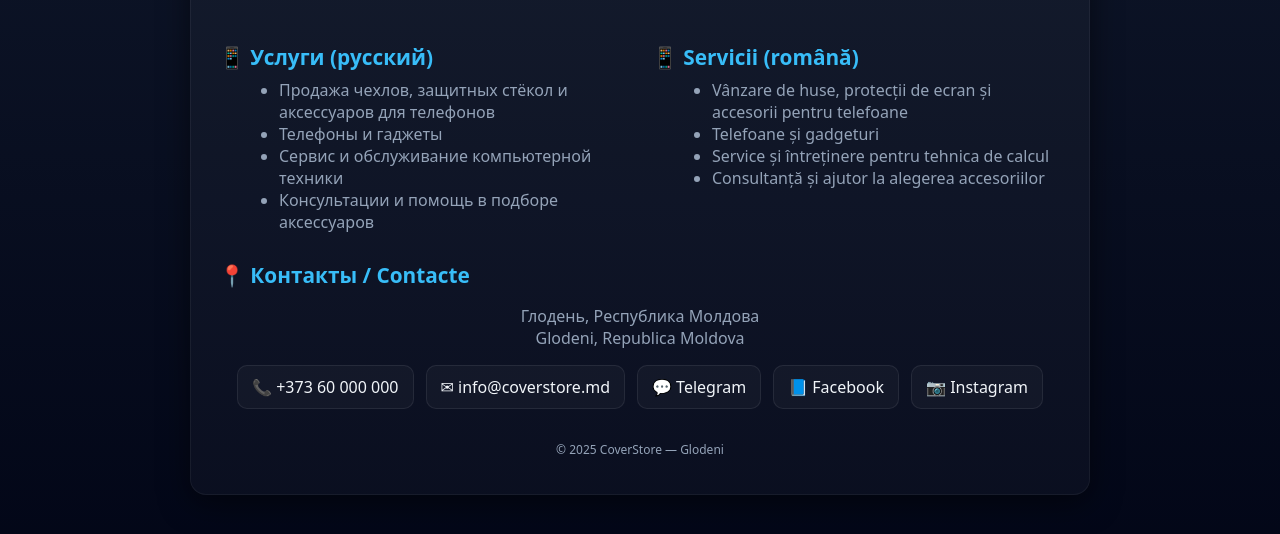
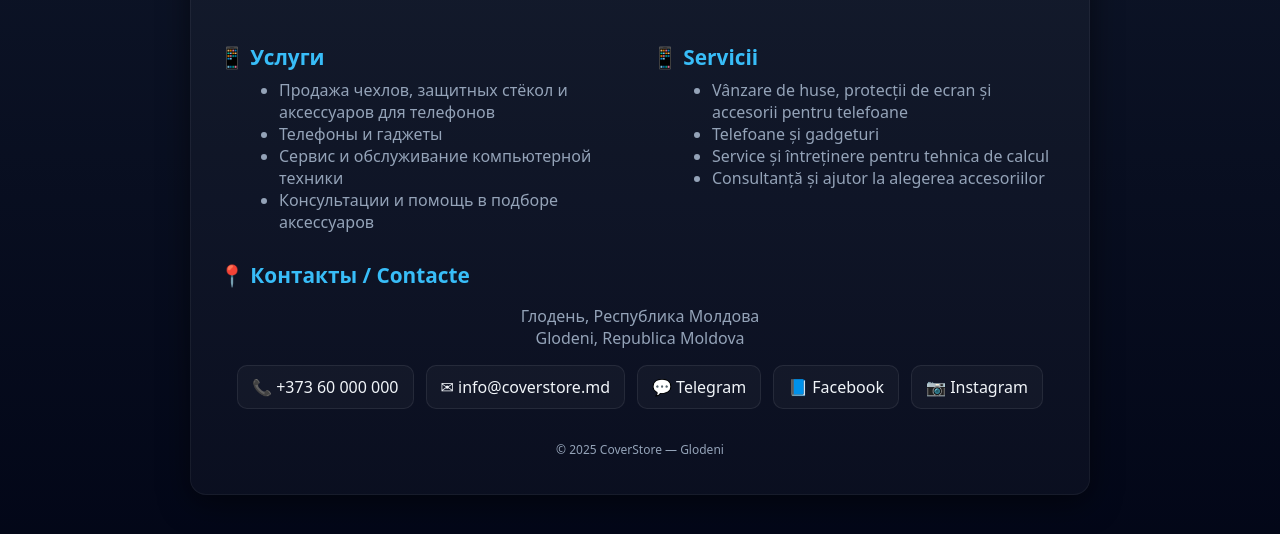
Before and after one commit to CoverStoreGlodeni/coverstoreglodeni.github.io, a plain HTML site: page index.html in a window 1280 px wide. Shown: the part 224-758 px from the top of the page. Drawn offline with Linux system fonts and the light colour scheme.

Commit message:
Update index.html

```diff
--- a/index.html
+++ b/index.html
@@ -101,7 +101,7 @@
     <section>
       <div class="lang">
         <div>
-          <h2>📱 Услуги (русский)</h2>
+          <h2>📱 Услуги </h2>
           <ul>
             <li>Продажа чехлов, защитных стёкол и аксессуаров для телефонов</li>
             <li>Телефоны и гаджеты</li>
@@ -110,7 +110,7 @@
           </ul>
         </div>
         <div>
-          <h2>📱 Servicii (română)</h2>
+          <h2>📱 Servicii </h2>
           <ul>
             <li>Vânzare de huse, protecții de ecran și accesorii pentru telefoane</li>
             <li>Telefoane și gadgeturi</li>
```
